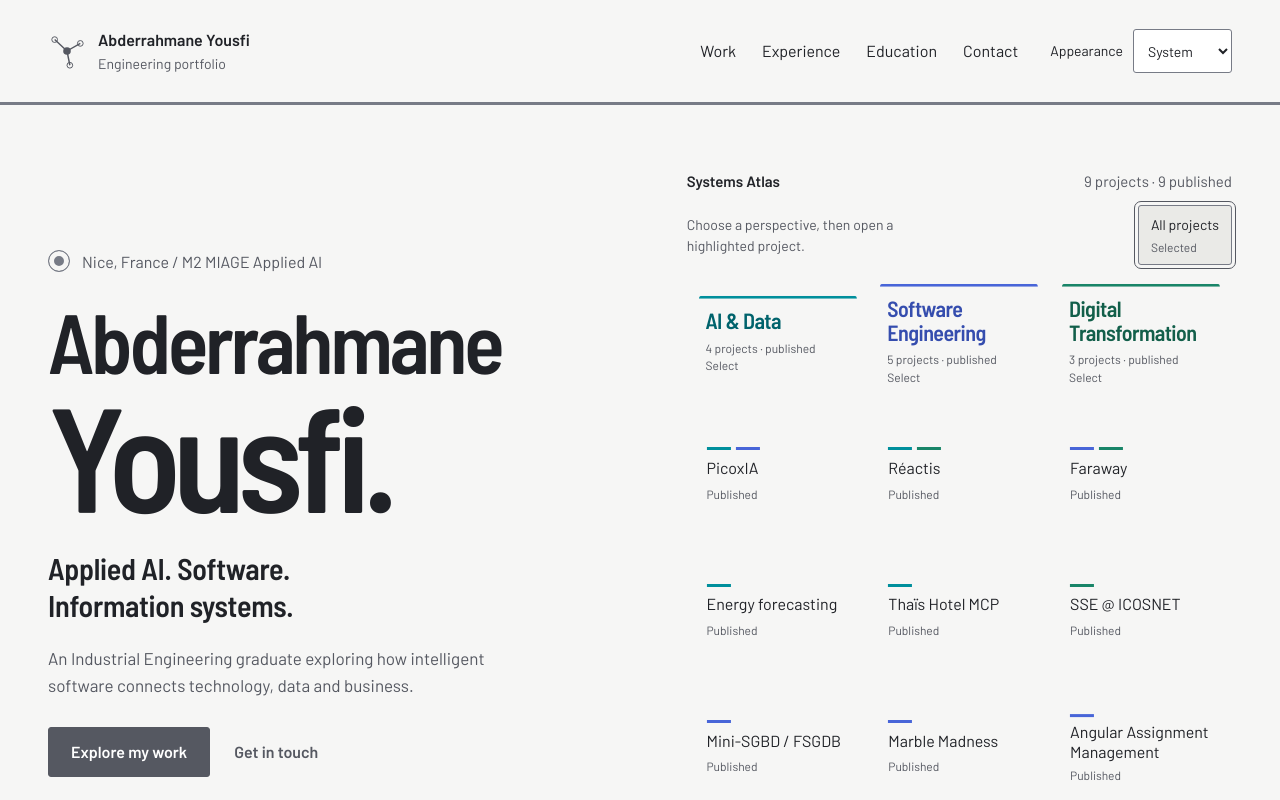
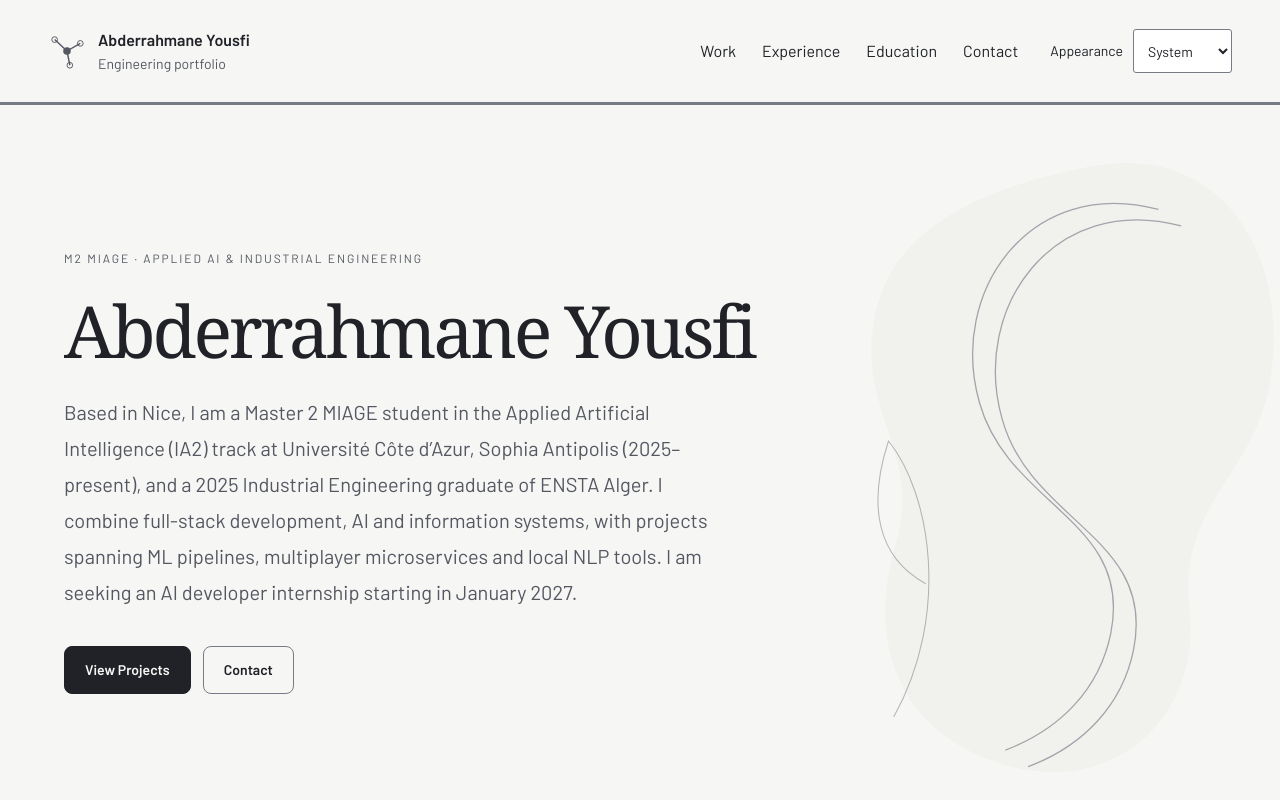
Before and after one commit to AbderahmaneYOUSFI/repo-yousfi, a Next.js app: page / in a window 1280 px wide. Shown: the top 800 px of the page. Built offline with nearby package versions, Linux system fonts and the light colour scheme.

Commit message:
Restore personal hero and compact atlas navigation

```diff
--- a/src/app/globals.css
+++ b/src/app/globals.css
@@ -339,7 +339,9 @@ to{opacity:1;transform:translateY(0)}
 .mobile-count,.mobile-group .current{display:block;font-size:14px;line-height:1.5;color:var(--secondary);margin:0 0 4px}
 .mobile-projects{display:grid;gap:4px;margin-top:8px;padding:0 0 0 12px;border-left:1px solid var(--identity)}
 .mobile-group .mobile-project,.shared-project-bridge .mobile-project{display:flex;flex-direction:column;align-items:flex-start;justify-content:center;min-height:48px;padding:8px 6px;font-size:16px;line-height:1.4;border-radius:3px;text-decoration:none;overflow-wrap:anywhere}
-.mobile-project:hover{text-decoration:underline;background:var(--active)}
+@media (hover: hover) and (pointer: fine) {
+  .mobile-project:hover{text-decoration:underline;background:var(--active)}
+}
 .shared-note{display:flex;align-items:flex-start;gap:8px;font-size:13px;line-height:1.45;color:var(--secondary);margin-top:3px}
 .shared-pair{display:flex;flex-shrink:0;gap:3px;margin-top:7px}
 .shared-pair i{width:8px;height:3px;background:var(--ai)}
@@ -569,7 +571,7 @@ to{opacity:1;transform:translateY(0)}
 .atlas button[aria-pressed=true] { background: var(--active); outline: 1px solid var(--identity-ink); outline-offset: 3px; }
 .atlas button:hover { background: var(--active); }
 .atlas button:focus-visible { outline: 3px solid var(--identity-ink); outline-offset: 5px; }
-.atlas[data-selection]:not([data-selection=all]) [data-project-active=true] { background: var(--active); }
+.atlas[data-selection]:not([data-selection=all]) .atlas-node[data-project-active=true] { background: var(--active); }
 .atlas [data-project-active=false] { color: var(--secondary); background: var(--canvas); filter: grayscale(1); cursor: default; }
 .atlas [data-project-active=false] .membership-marks i { background: var(--line); }
 .atlas [data-project-active=false]:hover { background: var(--canvas); text-decoration: none; }
@@ -580,20 +582,19 @@ to{opacity:1;transform:translateY(0)}
 .atlas[data-active=ai] .mobile-group:not(.ai),
 .atlas[data-active=software] .mobile-group:not(.software),
 .atlas[data-active=digital] .mobile-group:not(.digital) { --identity: var(--line); --identity-ink: var(--secondary); }
-.atlas-card-arrow { display: none; }
-.atlas a[data-project-active=true]:active { background: var(--surface); outline: 2px solid var(--identity-ink); outline-offset: 2px; }
+.atlas a.atlas-node[data-project-active=true]:active { background: var(--surface); outline: 2px solid var(--identity-ink); outline-offset: 2px; }
 
 @media (max-width: 800px) {
   .path-hero h1 { font-size: clamp(44px, 14vw, 72px); }
   .path-hero .hero-intro { min-block-size: 6lh; }
   .atlas .mobile-perspective { width: 100%; border: 0; background: transparent; padding: 8px 6px; gap: 10px; justify-content: space-between; }
-  .atlas .mobile-group .mobile-project { position: relative; min-height: 76px; padding: 14px 42px 14px 14px; border: 1px solid var(--border); }
-  .atlas .mobile-group a.mobile-project { border-color: var(--line); }
-  .atlas .mobile-group span.mobile-project { padding-right: 14px; border-style: dashed; }
-  .atlas a.mobile-project .atlas-card-arrow { display: block; position: absolute; right: 14px; top: calc(50% - 10px); width: 20px; height: 20px; }
+  .atlas a.mobile-project > span:first-child { text-decoration: underline dotted var(--line); text-underline-offset: 4px; }
+  .atlas a.mobile-project:active { background: var(--active); }
   .atlas a.mobile-project:focus-visible { outline: 3px solid var(--identity-ink); outline-offset: 3px; }
   .atlas-toolbar { align-items: flex-start; }
 }
+
+.work > .study[id] { scroll-margin-top: calc(var(--header-offset, 0px) + 28px); }
 @media (prefers-reduced-motion: reduce) {
   .atlas .relation { transition: none; }
 }
--- a/src/components/atlas-interaction.tsx
+++ b/src/components/atlas-interaction.tsx
@@ -65,7 +65,6 @@ export function AtlasProjectLink({ memberships, href, label, className, style, p
 }) {
   const { selected } = useAtlas();
   const active = selected === null || memberships.includes(selected);
-  const content = <>{children}{active ? <svg className="atlas-card-arrow" viewBox="0 0 24 24" fill="none" stroke="currentColor" strokeWidth="1.5" aria-hidden="true"><path d="m9 5 7 7-7 7" /></svg> : null}</>;
   const props = {
     className,
     style,
@@ -74,12 +73,13 @@ export function AtlasProjectLink({ memberships, href, label, className, style, p
     "aria-label": active ? label : `${label} · Outside selected perspective`,
   };
 
-  if (!active) return <span {...props} role="link" aria-disabled="true">{content}</span>;
+  if (!active) return <span {...props} role="link" aria-disabled="true">{children}</span>;
 
   return <a {...props} href={href} onClick={event => {
+    if (href.startsWith("#")) return;
     // Carry the appearance choice when selection creates a new active anchor.
     const target = new URL(href, location.href);
     target.searchParams.set("appearance", readPreference());
     event.currentTarget.href = `${target.pathname}${target.search}${target.hash}`;
-  }}>{content}</a>;
+  }}>{children}</a>;
 }
--- a/src/components/hero.module.css
+++ b/src/components/hero.module.css
@@ -1 +1,114 @@
-/* Systems Atlas V2 Hero styles now live in src/app/globals.css with the shared page composition. */
+.hero {
+  /* Scope the historical composition to the existing V2 theme. */
+  --background: var(--canvas);
+  --foreground: var(--text);
+  --muted: var(--secondary);
+  --border: var(--secondary);
+  --surface-hover: var(--active);
+  --focus: var(--text);
+
+  position: relative;
+  isolation: isolate;
+  overflow: clip;
+  color-scheme: inherit;
+  color: var(--foreground);
+  background: var(--background);
+  border-bottom: 1px solid var(--active);
+}
+
+.content {
+  position: relative;
+  z-index: 1;
+}
+
+.heading {
+  font-family: Georgia, "Times New Roman", serif;
+  font-weight: 400;
+  letter-spacing: -0.045em;
+}
+
+.artwork {
+  position: absolute;
+  z-index: 0;
+  pointer-events: none;
+  user-select: none;
+  width: clamp(22rem, 42vw, 42rem);
+  top: 50%;
+  right: -3%;
+  transform: translateY(-50%);
+}
+
+.artwork svg {
+  display: block;
+  width: 100%;
+  overflow: visible;
+}
+
+.silhouette {
+  fill: var(--active);
+  opacity: 0.48;
+  transform-origin: 55% 50%;
+}
+
+.contour {
+  stroke: var(--home);
+  stroke-width: 1.25;
+  opacity: 0.65;
+  transform-origin: 55% 50%;
+}
+
+.stem {
+  stroke: var(--text);
+  stroke-width: 1;
+  opacity: 0.3;
+}
+
+@media (max-width: 63.999rem) {
+  .artwork {
+    right: -10rem;
+    opacity: 0.4;
+  }
+}
+
+@media (max-width: 39.999rem) {
+  .artwork {
+    top: 30%;
+    right: -14rem;
+    opacity: 0.3;
+  }
+}
+
+@media (prefers-reduced-motion: reduce) {
+  .silhouette,
+  .contour {
+    animation: none;
+  }
+}
+
+/* Historical e4efd46 composition, scoped so the V2 career pages stay intact.
+   Only current V2 tokens are used; the artwork stays still. */
+.hero { padding: 5rem 1.25rem; }
+.content { width: 100%; max-width: 72rem; margin-inline: auto; }
+.role { margin: 0 0 1.5rem; font-size: .75rem; font-weight: 500; letter-spacing: .16em; text-transform: uppercase; color: var(--secondary); }
+.heading { max-width: 56rem; font-size: 3rem; line-height: 1.08; overflow-wrap: break-word; }
+.intro { margin: 1.5rem 0 0; max-width: 42rem; font-size: 1.125rem; line-height: 2rem; color: var(--secondary); }
+.actions { margin-top: 2.25rem; display: flex; flex-direction: column; gap: .75rem; }
+.actions a { display: inline-flex; min-height: 3rem; align-items: center; justify-content: center; border: 1px solid var(--line); border-radius: .5rem; padding: .75rem 1.25rem; font-size: .875rem; font-weight: 600; line-height: 1.25rem; text-decoration: none; color: var(--text); }
+.actions a:first-child { border-color: var(--text); background: var(--text); color: var(--canvas); }
+.actions a:focus-visible { outline: 2px solid var(--home-ink); outline-offset: 4px; }
+.actions a:active { outline: 1px solid var(--home-ink); outline-offset: 2px; }
+.atlas { max-width: 600px; padding-block: 3rem; }
+@media (hover: hover) and (pointer: fine) {
+  .actions a:hover { background: var(--active); }
+  .actions a:first-child:hover { border-color: var(--secondary); background: var(--secondary); }
+}
+@media (min-width: 40rem) {
+  .hero { padding: 7rem 2rem; }
+  .heading { font-size: 3.75rem; }
+  .intro { font-size: 1.25rem; line-height: 2.25rem; }
+  .actions { flex-direction: row; }
+}
+@media (min-width: 64rem) {
+  .hero { padding: 9rem 3rem; }
+  .heading { font-size: 4.5rem; }
+}
--- a/src/components/hero.tsx
+++ b/src/components/hero.tsx
@@ -2,6 +2,7 @@
 import { getCareerPath, type CareerPathSlug } from "@/data/career-paths";
 import { profile } from "@/data/profile";
 import { SystemsAtlas } from "./systems-atlas";
+import styles from "./hero.module.css";
 
 const introductions: Record<CareerPathSlug, string> = {
   "ai-data": "Applied artificial intelligence and data: understanding problems, exploring information and considering how intelligent systems can support useful software.",
@@ -9,8 +10,55 @@ const introductions: Record<CareerPathSlug, string> = {
   digital: "Connecting industrial engineering and information systems with business processes and technology. Understanding how people and organizations work, and where data and software can support meaningful digital change.",
 };
 
+function PersonalHero() {
+  return (
+    <section
+      aria-labelledby="hero-heading"
+      className={`${styles.hero} px-5 py-20 sm:px-8 sm:py-28 lg:px-12 lg:py-36`}
+    >
+      <div className={styles.artwork} aria-hidden="true">
+        <svg viewBox="0 0 520 680" fill="none" focusable="false">
+          <path
+            className={styles.silhouette}
+            d="M302 45C426 23 490 128 474 247C461 345 384 369 395 472C407 580 321 654 219 625C115 596 82 507 111 411C139 319 64 275 95 174C121 91 222 60 302 45Z"
+          />
+          <g className={styles.contour}>
+            <path d="M365 87C242 54 161 166 192 274C220 374 341 388 319 497C308 551 270 590 217 610" />
+            <path d="M387 103C264 70 183 182 214 290C242 390 363 404 341 513C330 567 292 606 239 626" />
+          </g>
+          <path
+            className={styles.stem}
+            d="M109 578C164 479 145 362 104 311C84 372 92 423 140 449"
+          />
+        </svg>
+      </div>
+      <div className={`${styles.content} mx-auto w-full max-w-6xl`}>
+        <p className={styles.role}>{profile.role}</p>
+        <h1
+          id="hero-heading"
+          className={`${styles.heading} max-w-4xl break-words text-5xl font-semibold leading-[1.08] tracking-tight sm:text-6xl lg:text-7xl`}
+        >
+          {profile.name}
+        </h1>
+        <p className={styles.intro}>
+          {profile.intro}
+        </p>
+        <div className={styles.actions}>
+          <a href={profile.ctas.projects.href} className="button button-primary">
+            {profile.ctas.projects.label}
+          </a>
+          <a href={profile.ctas.contact.href} className="button">
+            {profile.ctas.contact.label}
+          </a>
+        </div>
+      </div>
+    </section>
+  );
+}
+
 export function Hero({ slug }: { slug?: CareerPathSlug }) {
-  const path = slug ? getCareerPath(slug) : undefined;
+  if (!slug) return <><PersonalHero /><div className={`wrap ${styles.atlas}`}><SystemsAtlas /></div></>;
+  const path = getCareerPath(slug);
   return <div className={`hero wrap${path ? " path-hero" : ""}`}>
     <div className="hero-copy">
       <p className="hero-meta">{path ? `${path.name} perspective` : "Nice, France / M2 MIAGE Applied AI"}</p>
--- a/src/components/systems-atlas.tsx
+++ b/src/components/systems-atlas.tsx
@@ -1,6 +1,6 @@
 import { careerPaths, type CareerPathSlug } from "@/data/career-paths";
 import { projects } from "@/data/projects";
-import { atlasLabels, pathIdentity, projectHref } from "./atlas-presentation";
+import { atlasLabels, pathIdentity } from "./atlas-presentation";
 import { AtlasInteraction, AtlasPathControl, AtlasProjectLink } from "./atlas-interaction";
 
 // Geometry from the approved prototype; relationships always derive from source data.
@@ -12,6 +12,7 @@ function position(id: string) {
 
 export function SystemsAtlas({ slug }: { slug?: CareerPathSlug }) {
   const published = projects.filter(project => project.published);
+  const projectAnchor = (id: string) => `${slug ? "/" : ""}#${encodeURIComponent(id)}`;
   const description = (path: CareerPathSlug) => `${careerPaths.find(entry => entry.slug === path)?.name}: ${published.filter(project => project.careerPaths.includes(path)).map(project => atlasLabels[project.id] ?? project.title).join(", ")}. Other projects remain visible; select another perspective or All projects to open them.`;
   const caption = `All ${published.length} published projects are available. Shared projects appear in each of their perspectives on mobile.`;
   return <AtlasInteraction selected={slug ?? null} caption={caption} descriptions={{ "ai-data": description("ai-data"), software: description("software"), digital: description("digital") }}>
@@ -34,7 +35,7 @@ export function SystemsAtlas({ slug }: { slug?: CareerPathSlug }) {
       {published.map(project => {
         const { x, y } = position(project.id);
         const memberships = project.careerPaths.map(path => careerPaths.find(entry => entry.slug === path)!.name).join(" + ");
-        return <div key={project.id} data-atlas-project={project.id}><AtlasProjectLink projectId={project.id} memberships={project.careerPaths} href={projectHref(project.id)} className={`atlas-node atlas-project ${pathIdentity[project.careerPaths[0]]}`} style={{ left: `${x / 6}%`, top: `${y / 6}%` }} label={`${project.title} · Published · ${memberships}`}>
+        return <div key={project.id} data-atlas-project={project.id}><AtlasProjectLink projectId={project.id} memberships={project.careerPaths} href={projectAnchor(project.id)} className={`atlas-node atlas-project ${pathIdentity[project.careerPaths[0]]}`} style={{ left: `${x / 6}%`, top: `${y / 6}%` }} label={`${project.title} · Published · ${memberships}`}>
           <span className="membership-marks" aria-hidden="true">{project.careerPaths.map(path => <i key={path} className={pathIdentity[path]} />)}</span>
           <span>{atlasLabels[project.id] ?? project.title}</span><small className="publication">Published</small>
         </AtlasProjectLink></div>;
@@ -45,7 +46,7 @@ export function SystemsAtlas({ slug }: { slug?: CareerPathSlug }) {
         <div className="mobile-path-heading"><AtlasPathControl path={path.slug} className="mobile-perspective">{path.name}</AtlasPathControl><span className="mobile-count">{published.filter(project => project.careerPaths.includes(path.slug)).length} projects · published</span></div>
         <ul className="mobile-projects" aria-label={`${path.name} project memberships`}>
           {published.filter(project => project.careerPaths.includes(path.slug)).map(project => <li key={project.id} className="mobile-association" data-mobile-path={path.slug} data-mobile-project={project.id}>
-            <AtlasProjectLink projectId={project.id} memberships={project.careerPaths} href={projectHref(project.id)} className="mobile-project" label={`${project.title} · Published · ${project.careerPaths.map(entry => careerPaths.find(path => path.slug === entry)!.name).join(" + ")}`}><span>{atlasLabels[project.id] ?? project.title}</span><small className="publication">Published</small>{project.careerPaths.length > 1 ? <span className="shared-note">Shared: {project.careerPaths.map(entry => careerPaths.find(path => path.slug === entry)!.name).join(" + ")}</span> : null}</AtlasProjectLink>
+            <AtlasProjectLink projectId={project.id} memberships={project.careerPaths} href={projectAnchor(project.id)} className="mobile-project" label={`${project.title} · Published · ${project.careerPaths.map(entry => careerPaths.find(path => path.slug === entry)!.name).join(" + ")}`}><span>{atlasLabels[project.id] ?? project.title}</span><small className="publication">Published</small>{project.careerPaths.length > 1 ? <span className="shared-note">Shared: {project.careerPaths.map(entry => careerPaths.find(path => path.slug === entry)!.name).join(" + ")}</span> : null}</AtlasProjectLink>
           </li>)}
         </ul>
       </div>)}
```
Also changed, not shown: 2 other files (tests, documents, lock files or other folders).
